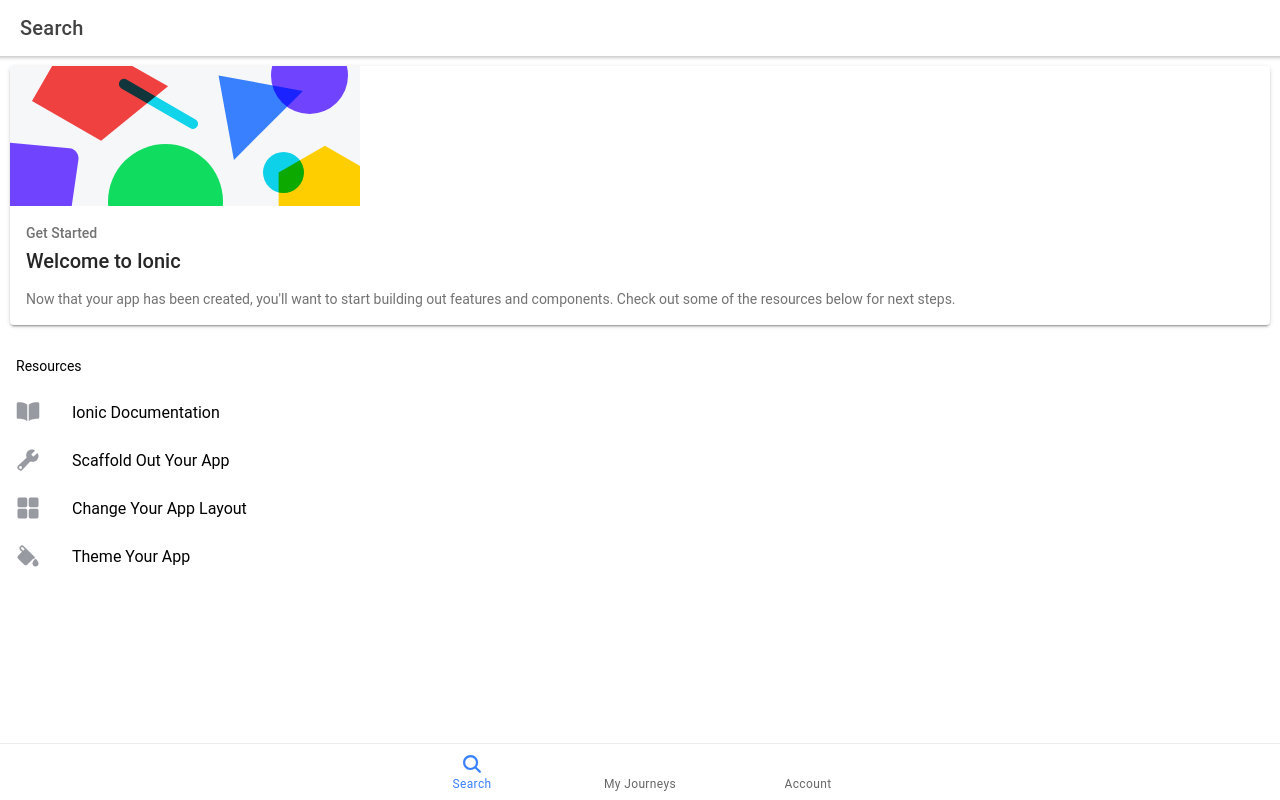
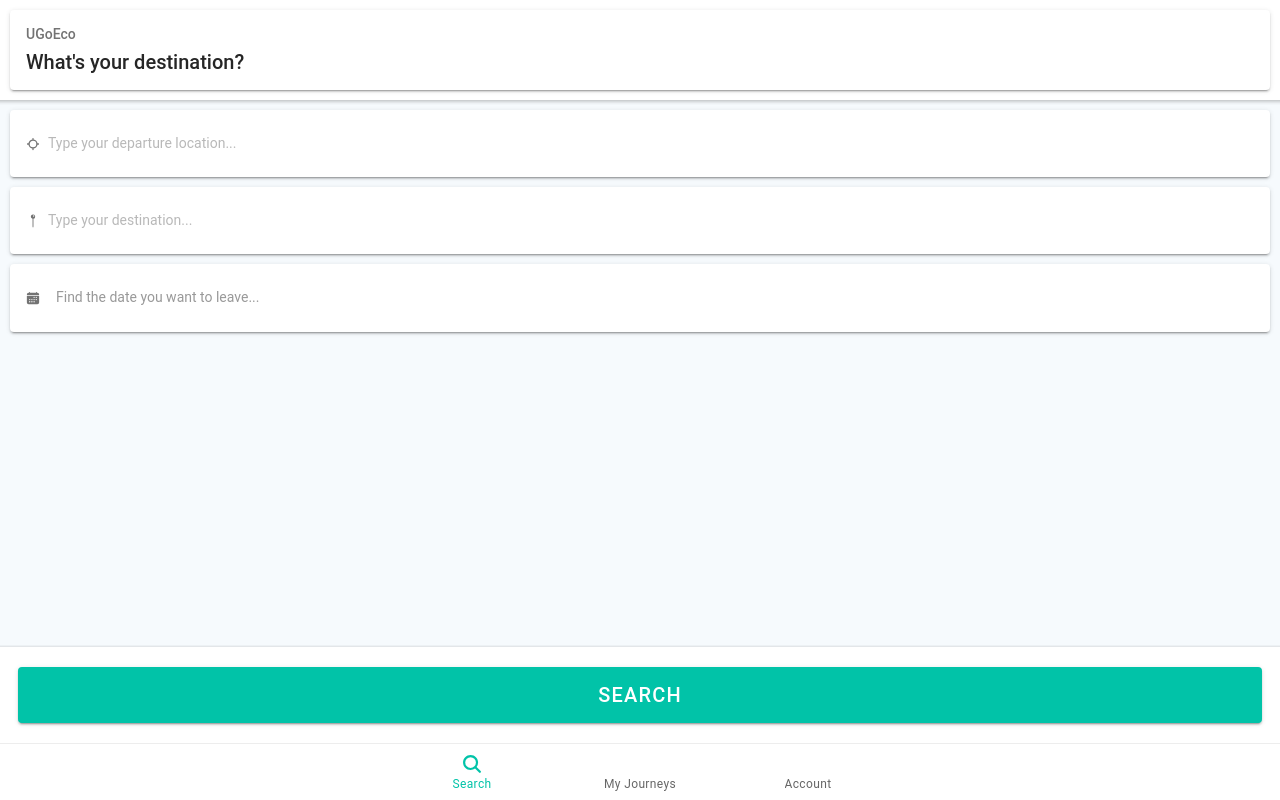
Before and after one commit to acolombier/syncthecity-ecogo-frontend, a React (Create React App) app: page /search in a window 1280 px wide. Built offline with nearby package versions, Linux system fonts and the light colour scheme; the HTML template or start-up script is replaced by a standard one.

Commit message:
Add search screen

```diff
--- a/src/pages/Search/Search.tsx
+++ b/src/pages/Search/Search.tsx
@@ -7,73 +7,61 @@
   IonContent,
   IonHeader,
   IonIcon,
-  IonItem,
-  IonLabel,
-  IonList,
-  IonListHeader,
   IonPage,
-  IonTitle,
+  IonInput,
+  IonDatetime,
+  IonButton,
+  IonFooter,
   IonToolbar
 } from '@ionic/react';
-import { book, build, colorFill, grid } from 'ionicons/icons';
+import { pin, locate, calendar } from 'ionicons/icons';
 import React from 'react';
 import './Search.scss';
 
 const SearchScreen: React.FC = () => {
+  const now = new Date();
   return (
     <IonPage>
       <IonHeader>
-        <IonToolbar>
-          <IonTitle>Search</IonTitle>
-        </IonToolbar>
+        <IonCard className="welcome-card">
+          <IonCardHeader>
+            <IonCardSubtitle>UGoEco</IonCardSubtitle>
+            <IonCardTitle>What's your destination?</IonCardTitle>
+          </IonCardHeader>
+        </IonCard>
       </IonHeader>
-      <IonContent>
-        <IonCard className="welcome-card">
-          <img src="/assets/shapes.svg" alt="" />
-          <IonCardHeader>
-            <IonCardSubtitle>Get Started</IonCardSubtitle>
-            <IonCardTitle>Welcome to Ionic</IonCardTitle>
-          </IonCardHeader>
-          <IonCardContent>
-            <p>
-              Now that your app has been created, you'll want to start building
-              out features and components. Check out some of the resources below
-              for next steps.
-            </p>
+      <IonContent slot="fixed">
+        <IonCard>
+          <IonCardContent className="ion-align-items-center flex">
+            <IonIcon icon={locate}></IonIcon>
+            <IonInput placeholder="Type your departure location..."></IonInput>
           </IonCardContent>
         </IonCard>
+        <IonCard>
+          <IonCardContent className="ion-align-items-center flex">
+            <IonIcon icon={pin}></IonIcon>
+            <IonInput placeholder="Type your destination..."></IonInput>
+          </IonCardContent>
+        </IonCard>
+        <IonCard>
+          <IonCardContent className="ion-align-items-center flex">
+            <IonIcon icon={calendar}></IonIcon>
+            <IonDatetime
+              placeholder="Find the date you want to leave..."
+              min={now.toISOString()}
+              max="2030-01-01"
+            ></IonDatetime>
+          </IonCardContent>
+        </IonCard>
+      </IonContent>
 
-        <IonList lines="none">
-          <IonListHeader>
-            <IonLabel>Resources</IonLabel>
-          </IonListHeader>
-          <IonItem href="https://ionicframework.com/docs/" target="_blank">
-            <IonIcon slot="start" color="medium" icon={book} />
-            <IonLabel>Ionic Documentation</IonLabel>
-          </IonItem>
-          <IonItem
-            href="https://ionicframework.com/docs/building/scaffolding"
-            target="_blank"
-          >
-            <IonIcon slot="start" color="medium" icon={build} />
-            <IonLabel>Scaffold Out Your App</IonLabel>
-          </IonItem>
-          <IonItem
-            href="https://ionicframework.com/docs/layout/structure"
-            target="_blank"
-          >
-            <IonIcon slot="start" color="medium" icon={grid} />
-            <IonLabel>Change Your App Layout</IonLabel>
-          </IonItem>
-          <IonItem
-            href="https://ionicframework.com/docs/theming/basics"
-            target="_blank"
-          >
-            <IonIcon slot="start" color="medium" icon={colorFill} />
-            <IonLabel>Theme Your App</IonLabel>
-          </IonItem>
-        </IonList>
-      </IonContent>
+      <IonFooter>
+        <div className="ion-padding">
+          <IonButton expand="block" size="large">
+            Search
+          </IonButton>
+        </div>
+      </IonFooter>
     </IonPage>
   );
 };
--- a/src/theme.css
+++ b/src/theme.css
@@ -1,4 +1,3 @@
-
 /* Ionic Variables and Theming. For more information, please see
 // https://beta.ionicframework.com/docs/theming/
 // The app direction is used to include
--- /dev/null
+++ b/src/theme/index.scss
@@ -0,0 +1,3 @@
+.flex {
+  display: flex;
+}
--- a/src/theme/variables.scss
+++ b/src/theme/variables.scss
@@ -4,20 +4,20 @@
 /** Ionic CSS Variables **/
 :root {
   /** primary **/
-  --ion-color-primary: #3880ff;
+  --ion-color-primary: #01c3a8;
   --ion-color-primary-rgb: 56, 128, 255;
   --ion-color-primary-contrast: #ffffff;
   --ion-color-primary-contrast-rgb: 255, 255, 255;
-  --ion-color-primary-shade: #3171e0;
-  --ion-color-primary-tint: #4c8dff;
+  --ion-color-primary-shade: darken(--ion-color-primary, 3%);
+  --ion-color-primary-tint: lighten(--ion-color-primary, 3%);
 
   /** secondary **/
-  --ion-color-secondary: #0cd1e8;
+  --ion-color-secondary: #5773c6;
   --ion-color-secondary-rgb: 12, 209, 232;
   --ion-color-secondary-contrast: #ffffff;
   --ion-color-secondary-contrast-rgb: 255, 255, 255;
-  --ion-color-secondary-shade: #0bb8cc;
-  --ion-color-secondary-tint: #24d6ea;
+  --ion-color-secondary-shade: darken(--ion-color-primary, 3%);
+  --ion-color-secondary-tint: lighten(--ion-color-primary, 3%);
 
   /** tertiary **/
   --ion-color-tertiary: #7044ff;
@@ -75,3 +75,15 @@
   --ion-color-light-shade: #d7d8da;
   --ion-color-light-tint: #f5f6f9;
 }
+
+ion-content {
+  --background: #f6fafd;
+}
+
+ion-footer {
+  --background: #f6fafd;
+}
+
+ion-card {
+  --background: white !important;
+}
```
Also changed, not shown: src/App.tsx (+6 -1 lines).
